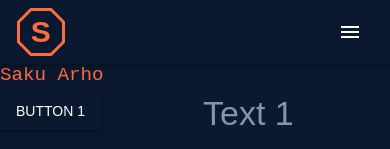
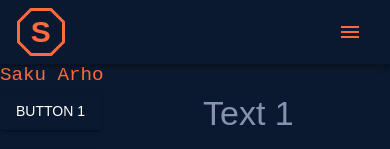
Before and after one commit to Z-kke/my_portfolio, a Next.js app: page / in a window 390 px wide. Shown: the top 149 px of the page. Built offline with nearby package versions, Linux system fonts and the light colour scheme.

Commit message:
Change color of the hamburger menu.

```diff
--- a/app/components/ResponsiveAppBar.tsx
+++ b/app/components/ResponsiveAppBar.tsx
@@ -79,7 +79,7 @@ function ResponsiveAppBar({ pages, logo = "LOGO" }: Props) {
                 aria-controls="menu-appbar"
                 aria-haspopup="true"
                 onClick={handleOpenNavMenu}
-                color="inherit"
+                sx={{ color: "#FF6B3D" }}
               >
                 <MenuIcon />
               </IconButton>
```
